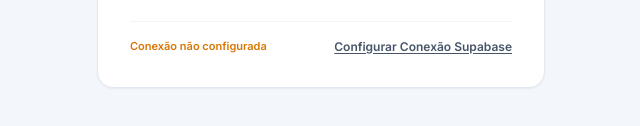
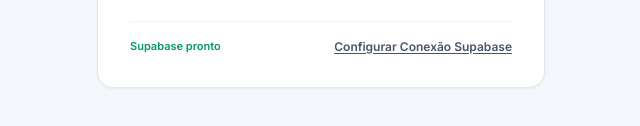
Before and after one commit to lucasmenezescont/controlecontabil, a plain HTML site: page index.html in a window 1280 px wide. Shown: the part 506-632 px from the top of the page, without its empty margins (319-959 px from the left). Drawn offline with nearby package versions, Linux system fonts and the light colour scheme.

Commit message:
Update index.html

```diff
--- a/index.html
+++ b/index.html
@@ -503,8 +503,8 @@
     // CONFIGURAÇÃO DO SUPABASE
     // Cole sua Project URL e Anon Public Key abaixo
     // ==========================================
-    const DEFAULT_SUPABASE_URL = '';
-    const DEFAULT_SUPABASE_ANON_KEY = '';
+    const DEFAULT_SUPABASE_URL = 'https://sufsfcryoohwqfoucwqh.supabase.co';
+    const DEFAULT_SUPABASE_ANON_KEY = 'sb_publishable_u9L8TDlnGCIdE1kMnockBw_Y1vP_Wt_';
 
     const LS_URL_KEY = 'https://sufsfcryoohwqfoucwqh.supabase.co';
     const LS_ANON_KEY = 'sb_publishable_u9L8TDlnGCIdE1kMnockBw_Y1vP_Wt_';
```
